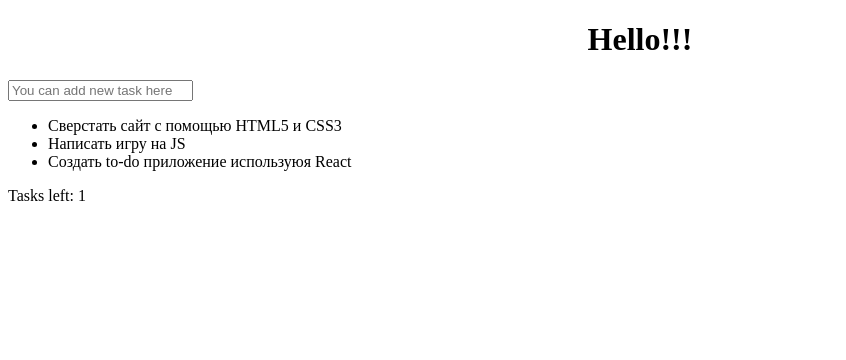
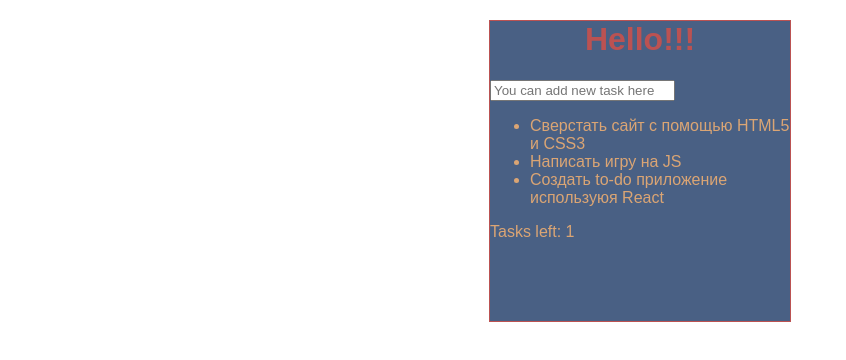
Before and after one commit to WebHeroSchool/to-do, a React (Create React App) app: page / in a window 1280 px wide. Shown: the top 360 px of the page, without its empty margins (0-846 px from the left). Built offline with nearby package versions, Linux system fonts and the light colour scheme.

Commit message:
lesson 22. CSS

```diff
--- /dev/null
+++ b/src/components/App/App.css
@@ -0,0 +1,14 @@
+.wrap {
+  width: 300px;
+  height: 300px;
+  margin: 0 auto;
+  background-color: #496084;
+  font-family: Arial;
+  color: #dba574;
+  outline: solid 1px #bb5252;
+}
+
+h1 {
+  text-align: center;
+  color: #bb5252;
+}
--- a/src/components/App/App.js
+++ b/src/components/App/App.js
@@ -2,6 +2,7 @@ import React from 'react';
 import ItemList from '../ItemList/ItemList';
 import InputItem from '../InputItem/InputItem';
 import Footer from '../Footer/Footer';
+import './App.css';
 
 const App = () => {
   const tasksData = [
@@ -10,14 +11,13 @@ const App = () => {
     {value: 'Создать to-do приложение используюя React'},
   ];
 
-
   return (
-    <>
-      <h1 style = {{textAlign: 'center'}}>Hello!!!</h1>
+    <div className='wrap'>
+      <h1>Hello!!!</h1>
       <InputItem/>
       <ItemList tasksData = {tasksData} />
       <Footer remainder = '1'/>
-    </>
+    </div>
   );
 };
 
```
